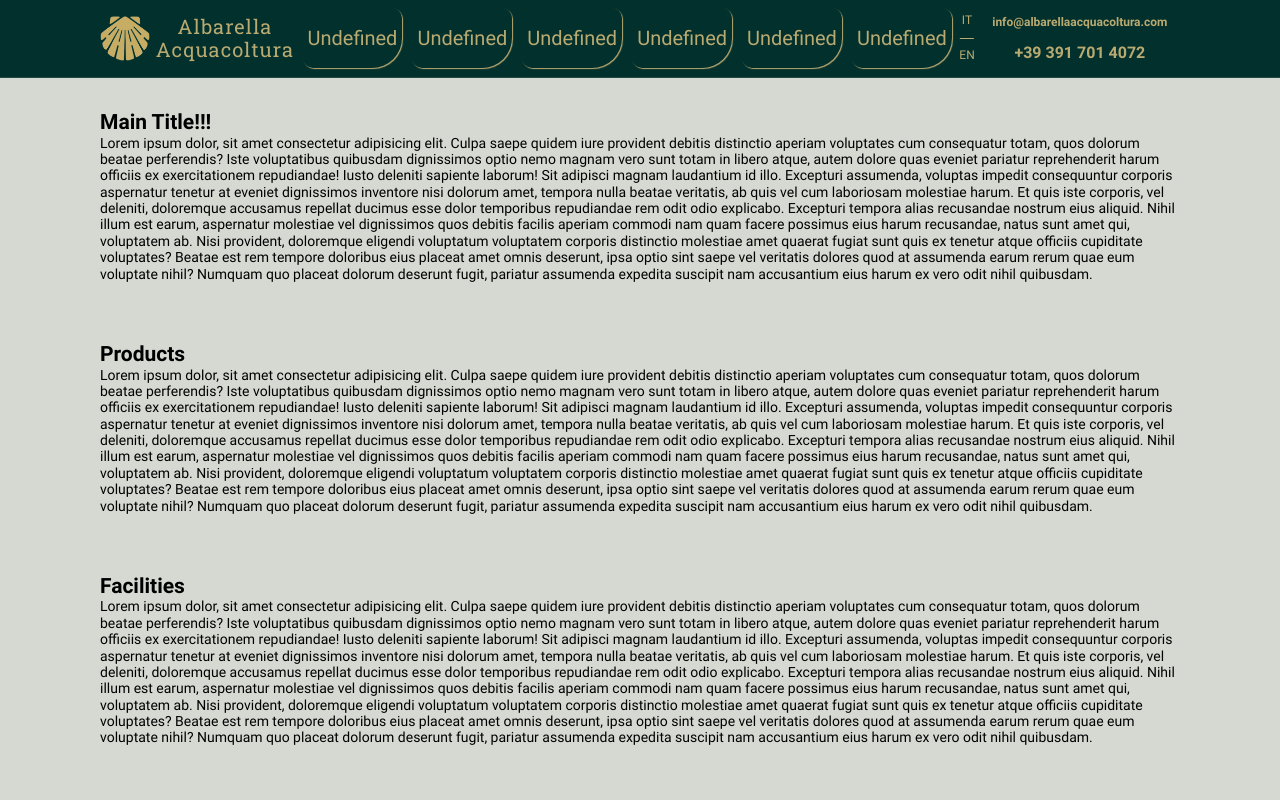
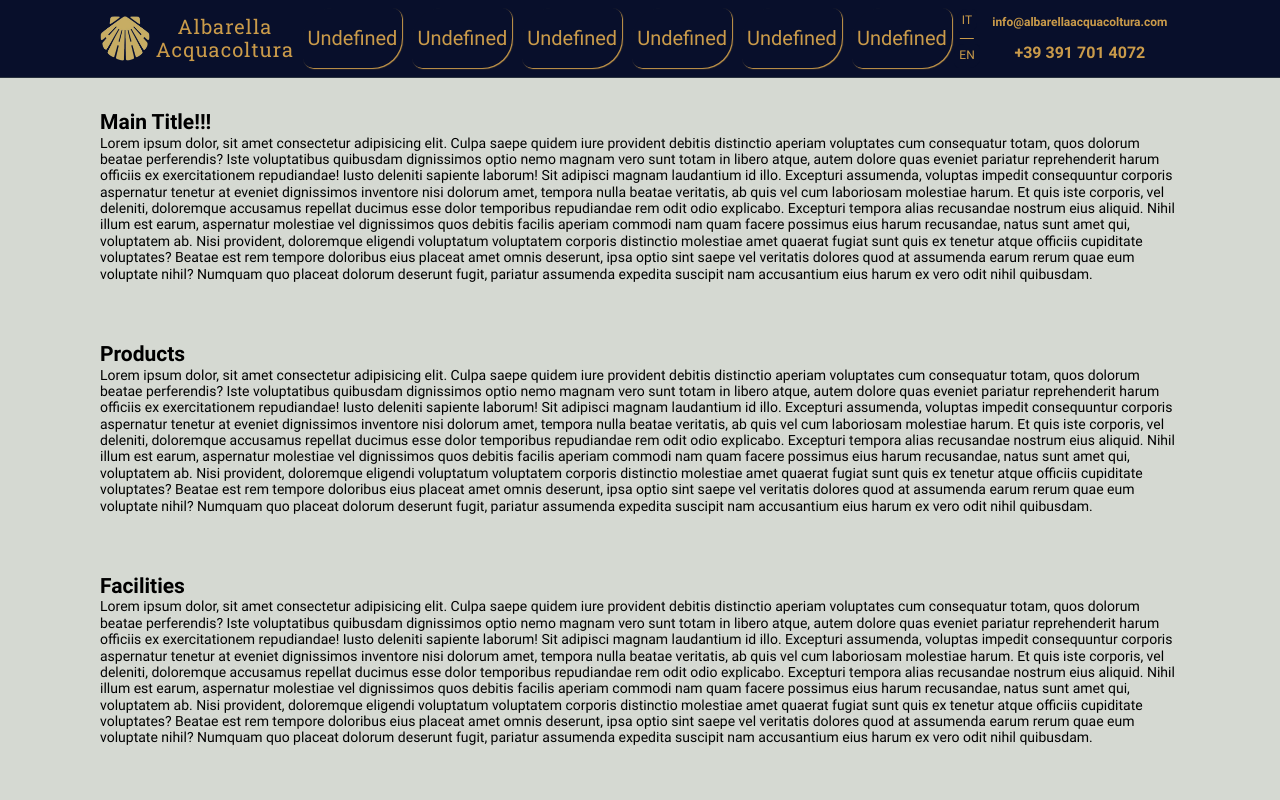
Before and after one commit to DmitriyGovosyants/albarella-acquacoltura, a website with bundled scripts: page src/index.html in a window 1280 px wide. Shown: the top 800 px of the page. Built offline with nearby package versions, Linux system fonts and the light colour scheme.

Commit message:
style: change main color scheme

```diff
--- a/src/sass/components/_back-to-top-btn.scss
+++ b/src/sass/components/_back-to-top-btn.scss
@@ -2,7 +2,7 @@
     position: fixed;
     bottom: 20px;
     right: 30px;
-    z-index: 99;
+    z-index: 0;
 
     display: none;
     padding: 12px;
@@ -16,7 +16,6 @@
     outline: none;
 
     &:hover {
-        color: var(--accent-color);
         background-color: var(--bgc-main);
     }
 }
--- a/src/sass/components/_logo.scss
+++ b/src/sass/components/_logo.scss
@@ -12,10 +12,6 @@
     @include mq(tablet) {
         padding-top: 15px;
         padding-bottom: 15px;
-    }
-
-    &--middle {
-        margin: 0 auto;
     }
 }
 
@@ -37,5 +33,5 @@
 
 .logo__text {
     text-align: center;
-    color: var(--text-main);
+    color: var(--text-logo);
 }
--- a/src/sass/pages/header/_main-menu.scss
+++ b/src/sass/pages/header/_main-menu.scss
@@ -5,7 +5,7 @@
         position: fixed;
         top: 0;
         right: 0;
-        z-index: 2;
+        z-index: 5;
 
         height: 100%;
 
--- a/src/sass/utils/_variables.scss
+++ b/src/sass/utils/_variables.scss
@@ -9,7 +9,9 @@
     --animation-timing-function: cubic-bezier(0.4, 0, 0.2, 1);
 
     // --main-gray-2: #74846c;
-    --bgc-main: #02302d;
+    // --bgc-main: #02302d;
+    --bgc-main: #080f2b;
+    // --bgc-main: #111428;
     // --bgc-main: #001ASF;
     --bgc-second: #23301d;
     --bgc-third: rgba(116, 132, 108, 0.3);
@@ -18,7 +20,11 @@
     --main-black: #081617;
     --accent-color: rgb(235, 235, 235);
 
-    --text-main: #b9aa71;
+    // --text-main: #12e1b9;
+    --text-main: #ca9b4a;
+    // --text-main: #bc9560;
+    // --text-logo: #b9aa71;
+    --text-logo: #ca9b4a;
 
     --scroll-track-shadow: rgba(0, 0, 0, 0.3);
     --scroll-thumb-shadow: rgba(0, 0, 0, 0.5);
```
